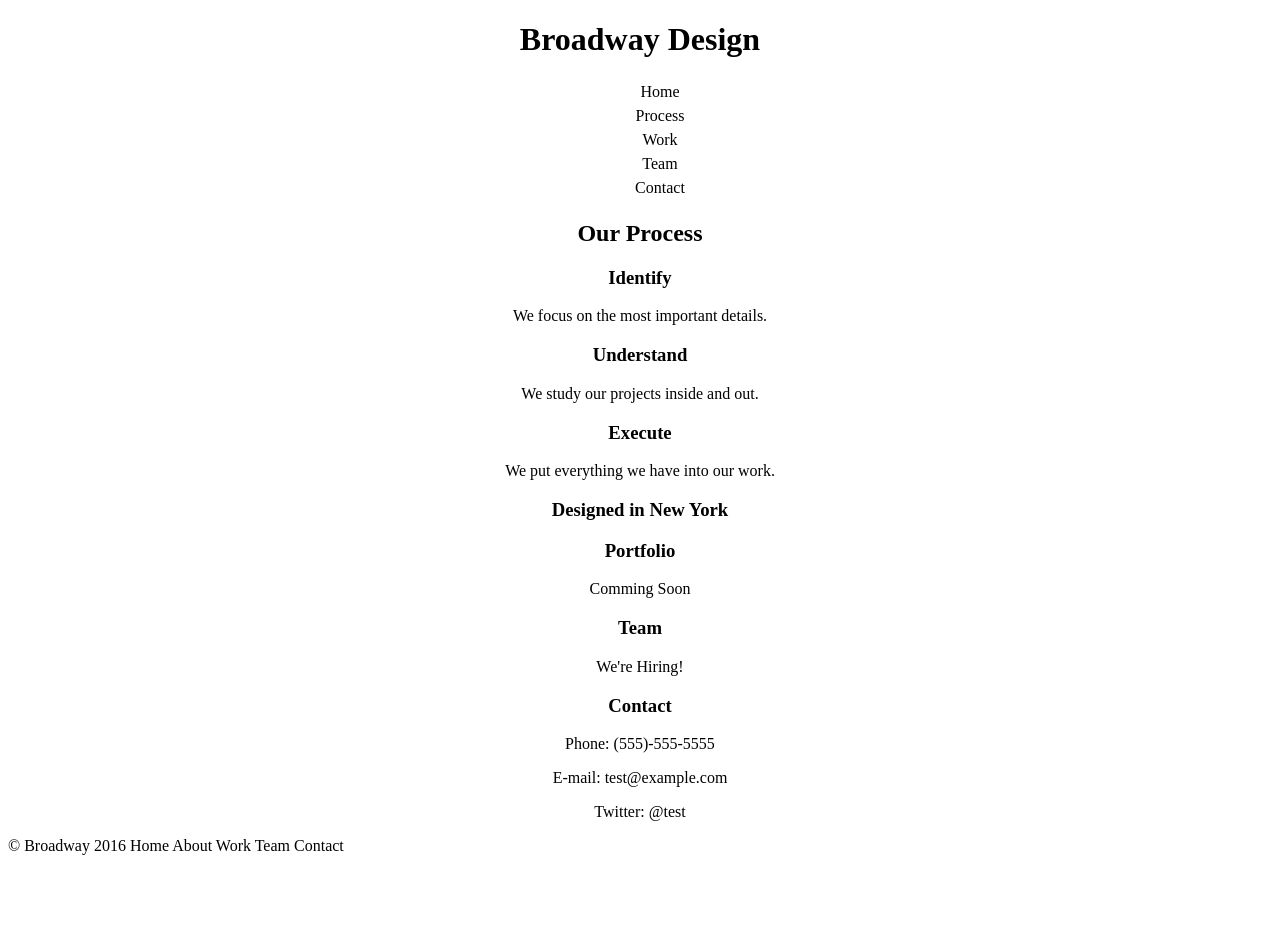
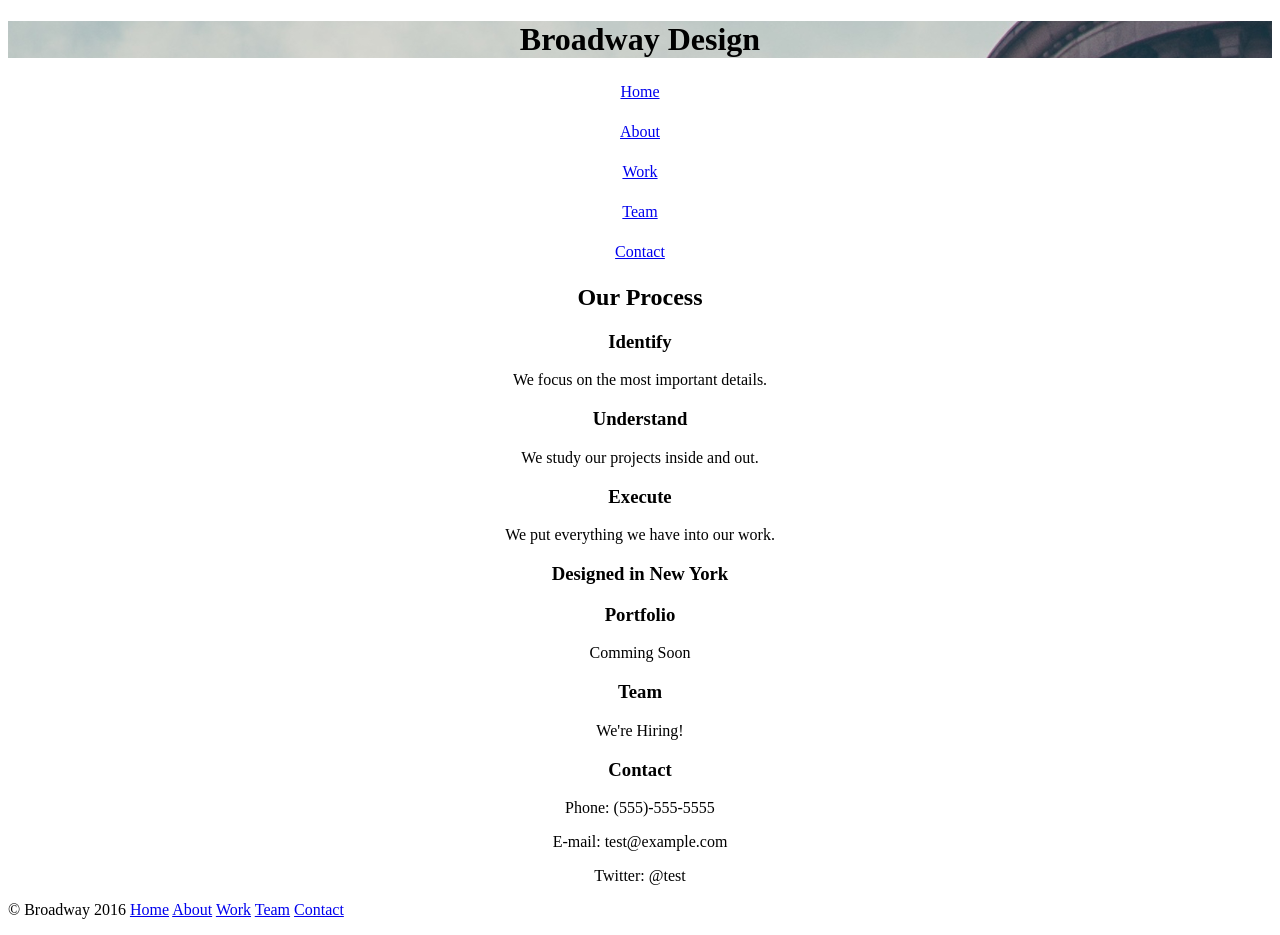
Before and after one commit to BradleyBr/broadway, a plain HTML site: page index.html in a window 1280 px wide. Before the commit the page ends 871 px from the top, so only its background shows below. Drawn offline with Linux system fonts and the light colour scheme; files whose address does not match are found by name.

Commit message:
Changed some HTML to fit text align, more css

```diff
--- a/index.html
+++ b/index.html
@@ -6,16 +6,16 @@
     <link href="./resources/css/style.css" type="text/css" rel="stylesheet">
   </head>
   <body>
-    <h1>Broadway Design</h1>
-    <ul class="index">
-      <li>Home</li>
-      <li>Process</li>
-      <li>Work</li>
-      <li>Team</li>
-      <li>Contact</li>
-    </ul>
+    <h1 id="home">Broadway Design</h1>
+    <div class="index">
+      <p><a href=#home>Home</a></p>
+      <p><a href=#process>About</a></p>
+      <p><a href=#work>Work</a></p>
+      <p><a href=#team>Team</a></p>
+      <p><a href=#contact>Contact</a></p>
+    </div>
     <main>
-      <h2>Our Process</h2>
+      <h2 id="process">Our Process</h2>
       <!--img -->
       <h3>Identify</h3>
       <p>We focus on the most important details.</p>
@@ -27,16 +27,20 @@
       <p>We put everything we have into our work.</p>
     </main>
     <h3>Designed in New York</h3>
-    <h3>Portfolio</h3>
+    <h3 id="work">Portfolio</h3>
     <p>Comming Soon</p>
-    <h3>Team</h3>
+    <h3 id="team">Team</h3>
     <p>We're Hiring!</p>
-    <h3>Contact</h3>
+    <h3 id="contact">Contact</h3>
     <p>Phone: (555)-555-5555</p>
     <p>E-mail: test@example.com</p>
     <p>Twitter: @test</p>
     <footer>
-      <p>&#169; Broadway 2016 Home About Work Team Contact</p>
+      <p>&#169; Broadway 2016 <a href=#home>Home</a>
+         <a href=#process>About</a>
+         <a href=#work>Work</a>
+         <a href=#team>Team</a>
+         <a href=#contact>Contact</a></p>
     </footer>
   </body>
 </html>
--- a/resources/css/style.css
+++ b/resources/css/style.css
@@ -6,7 +6,10 @@ html {
   text-align: center;
 }
 
+h1 {
+  background-image: url("F:/Programming Work/Projects/Broadway/resources/images/the-flatiron-building.png");
 
+}
 
 .index {
   list-style-type: none;
```
Also changed, not shown: resources/images/execute.svg (added), resources/images/identify.svg (added), resources/images/the-flatiron-building.png (added), resources/images/understand.svg (added).
